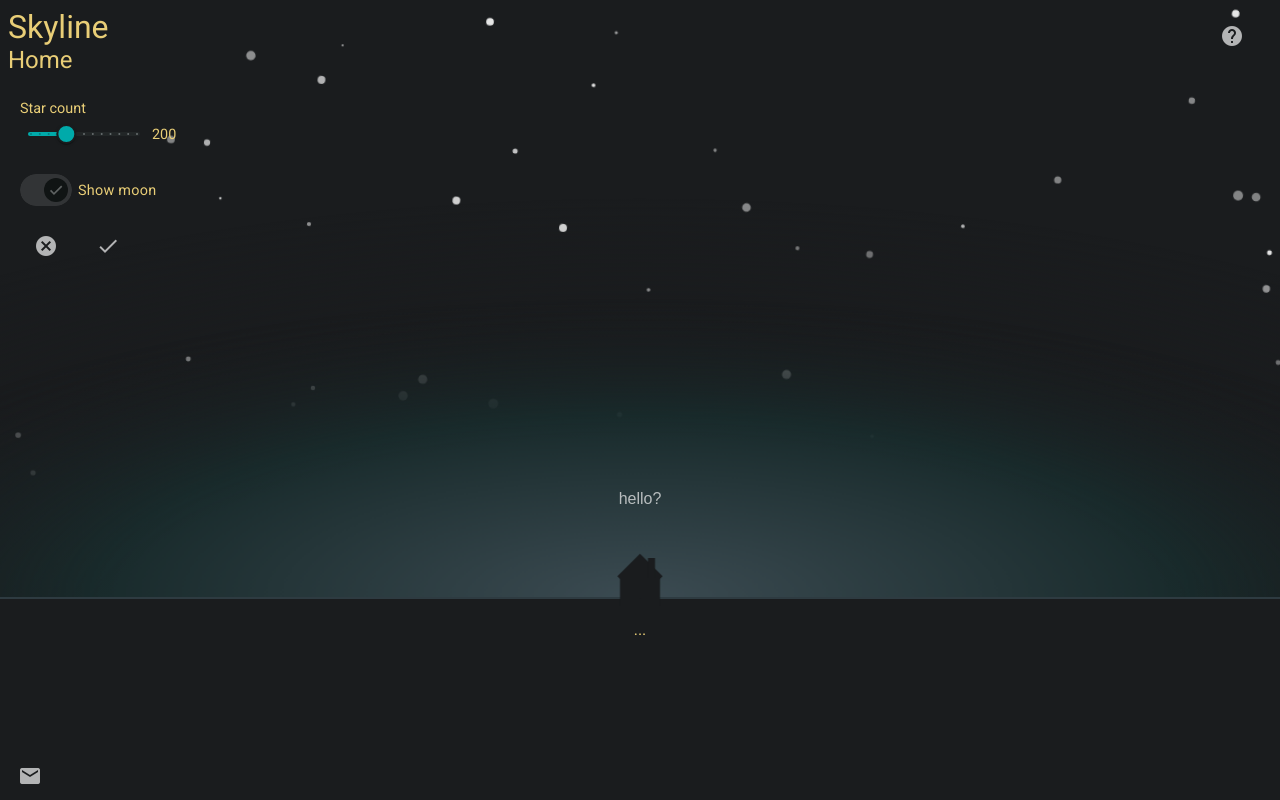
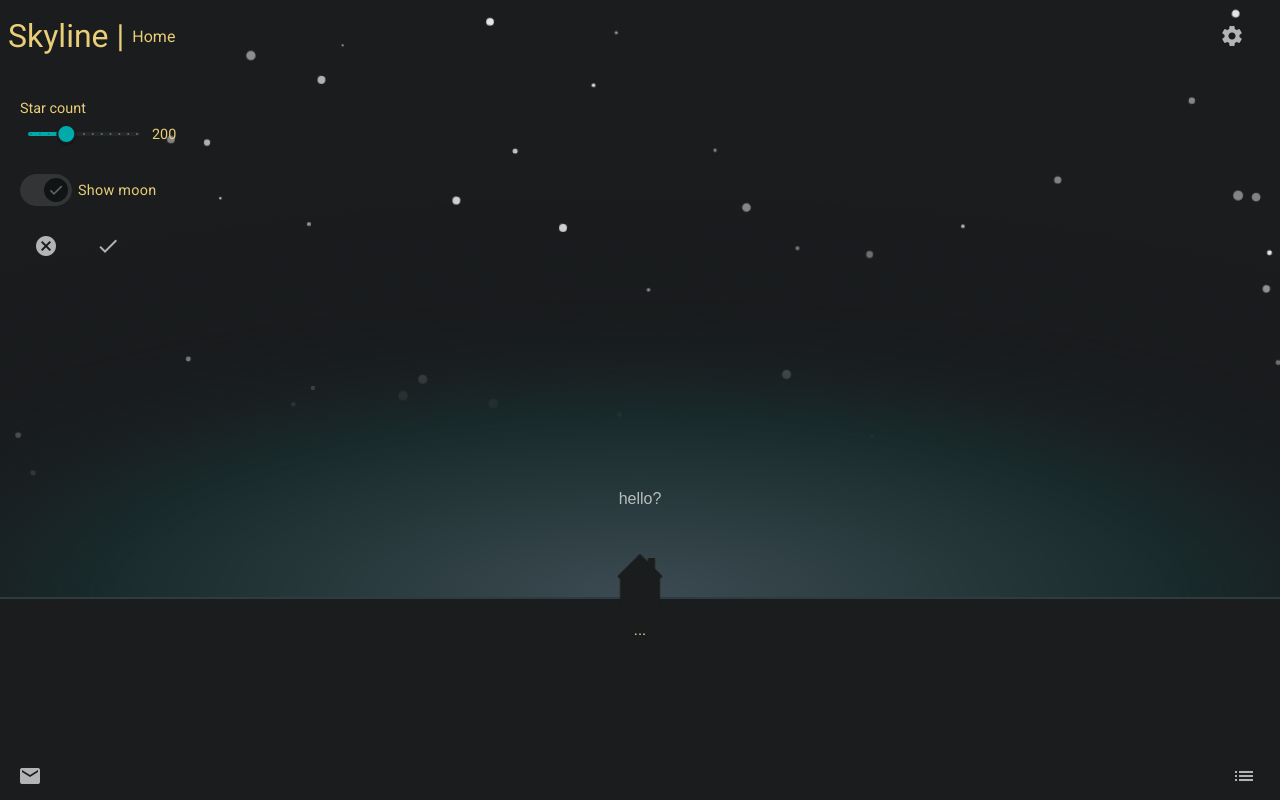
Before and after one commit to Rob-Willson/Skyline, an Angular app: page / in a window 1280 px wide. Built offline with nearby package versions, Linux system fonts and the light colour scheme.

Commit message:
make footer abstract + tweak header/footer layout

```diff
--- a/src/app/organisms/footer/footer.component.html
+++ b/src/app/organisms/footer/footer.component.html
@@ -2,11 +2,11 @@
     <nav class="footer__nav">
         <ui-button
             *ngFor="let button of navButton$ | async"
-            [label]="'Contact'"
+            [label]="button.label"
             [ariaLabel]="button.ariaLabel"
-            [iconName]="'email'"
-            [hideLabel]="true"
-            [showLabelOnHover]="true"
+            [iconName]="button.iconName"
+            [hideLabel]="button.hideLabel"
+            [showLabelOnHover]="button.showLabelOnHover"
         ></ui-button>
     </nav>
 </footer>
--- a/src/app/organisms/footer/footer.component.scss
+++ b/src/app/organisms/footer/footer.component.scss
@@ -3,5 +3,7 @@
 
     &__nav {
         margin: 4px;
+        display: flex;
+        justify-content: space-between;
     }
 }
--- a/src/app/organisms/footer/footer.component.ts
+++ b/src/app/organisms/footer/footer.component.ts
@@ -22,5 +22,4 @@ export class FooterComponent {
     public constructor(private readonly navService: NavigationService) {
         this.navButton$ = navService.footerButton$;
     }
-
 }
--- a/src/app/organisms/header/header.component.html
+++ b/src/app/organisms/header/header.component.html
@@ -1,7 +1,6 @@
 <header class="header">
     <div class="header__titles">
-        <h1>{{siteName}}</h1>
-        <h2>{{pageTitle}}</h2>
+        <h1>{{siteName}} |</h1><p>{{pageTitle}}</p>
     </div>
 
     <nav class="header__nav">
--- a/src/app/organisms/header/header.component.scss
+++ b/src/app/organisms/header/header.component.scss
@@ -5,6 +5,9 @@
 
     &__titles {
         margin: 8px;
+        display: flex;
+        gap: 8px;
+        align-items: center;
     }
 
     &__nav {
--- a/src/app/organisms/header/header.component.ts
+++ b/src/app/organisms/header/header.component.ts
@@ -26,6 +26,6 @@ export class HeaderComponent {
     readonly navButton$!: Observable<NavButton[]>;
 
     public constructor(private readonly navService: NavigationService) {
-        this.navButton$ =this.navService.headerButton$;
+        this.navButton$ = this.navService.headerButton$;
     }
 }
--- a/src/app/pages/base/base-page.directive.ts
+++ b/src/app/pages/base/base-page.directive.ts
@@ -47,13 +47,14 @@ export abstract class BasePageDirective implements OnInit {
 
     private getDefaultHeaderButtons(): NavButton[] {
         return [
-            { id: 'about', label: 'About', ariaLabel: 'About', iconName:'help', hideLabel: true, showLabelOnHover: true }
+            { id: 'settings', label: 'Settings', ariaLabel: 'Settings', iconName:'settings', hideLabel: true, showLabelOnHover: true }
         ];
     }
 
     private getDefaultFooterButtons(): NavButton[] {
         return [
-            { id: 'contact', label: 'Contact', ariaLabel: 'Contact', iconName:'email', hideLabel: true, showLabelOnHover: true }
+            { id: 'contact', label: 'Contact', ariaLabel: 'Contact', iconName:'email', hideLabel: true, showLabelOnHover: true },
+            { id: 'todo', label: 'Todo', ariaLabel: 'Todo', iconName:'list', hideLabel: true, showLabelOnHover: true }
         ];
     }
 }
--- a/src/app/services/navigation.service.ts
+++ b/src/app/services/navigation.service.ts
@@ -10,7 +10,7 @@ export class NavigationService {
     public readonly headerButton$ = this.headerButtons.asObservable();
 
     private footerButtons = new BehaviorSubject<NavButton[]>([]);
-    public readonly footerButton$ = this.headerButtons.asObservable();
+    public readonly footerButton$ = this.footerButtons.asObservable();
 
     public setHeaderButtons(buttons: NavButton[]): void {
         this.headerButtons.next(buttons);
```
